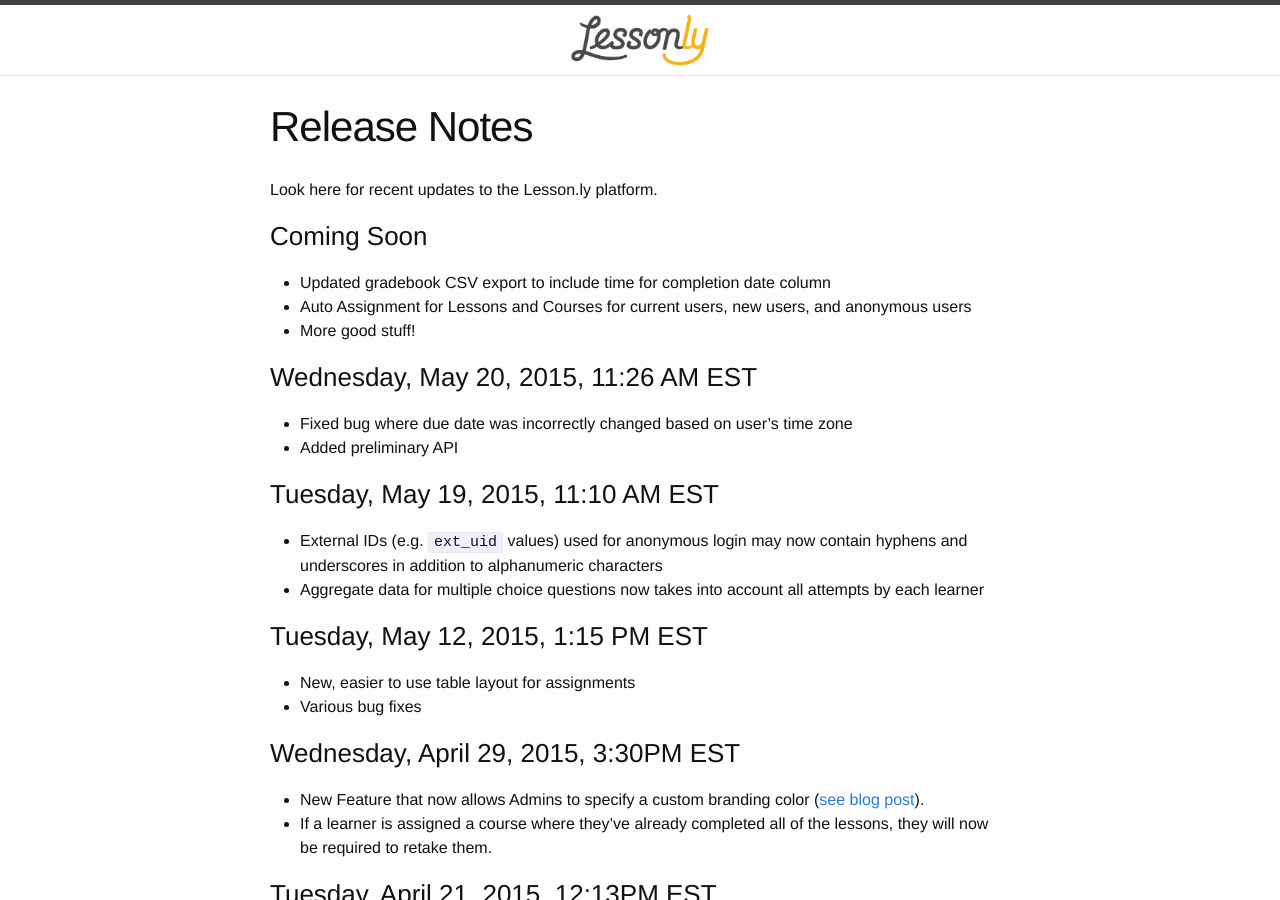
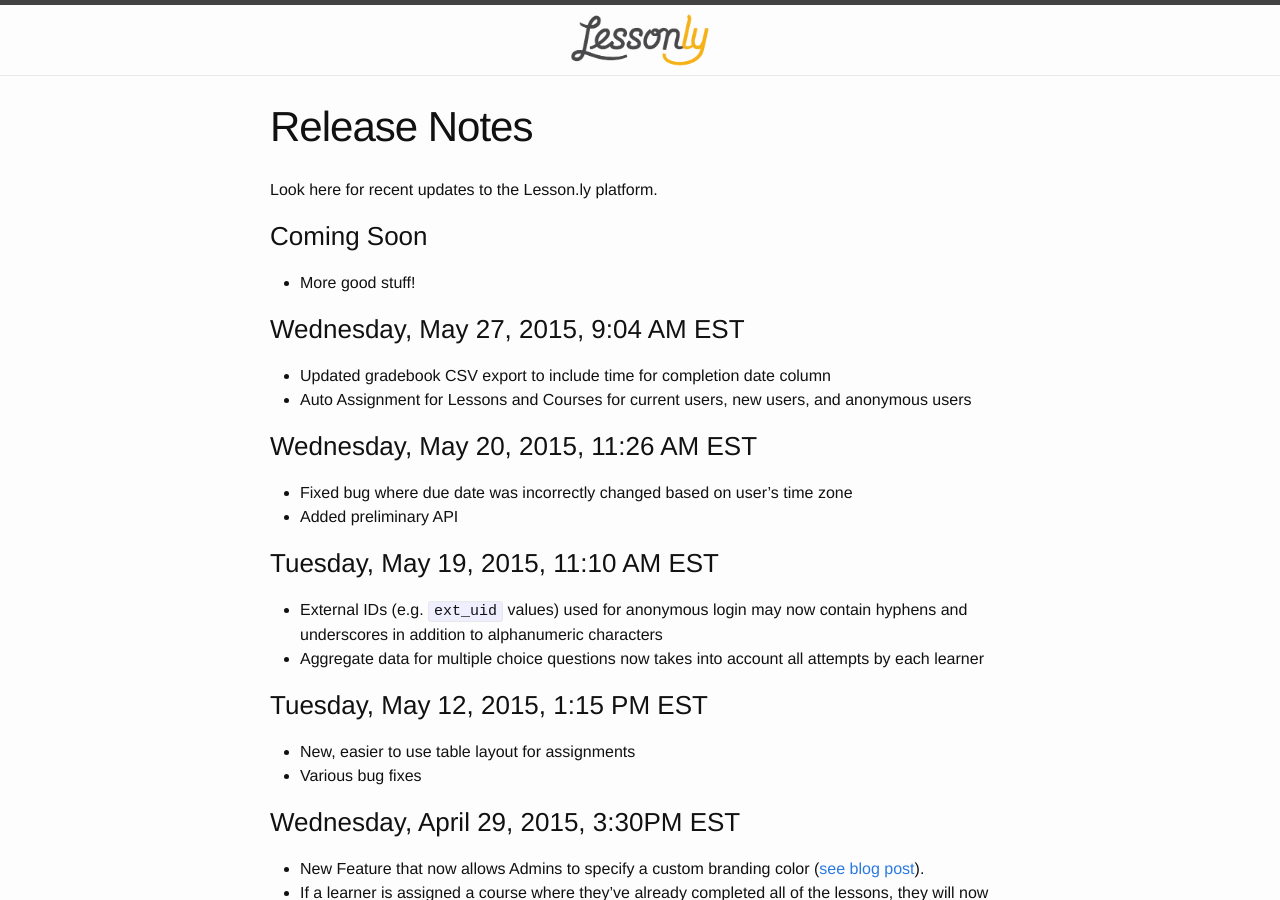
Before and after one commit to isabella232/lessonly.github.io, a Jekyll site: the page built from release-notes.md, in a window 1280 px wide and 900 px high. Built offline with Jekyll 4.4.1, drawn with Linux system fonts in a browser that asks for light colours.

Commit message:
New release

```diff
--- a/release-notes.md
+++ b/release-notes.md
@@ -8,9 +8,12 @@
 
 ### Coming Soon
 
+- More good stuff!
+
+### Wednesday, May 27, 2015, 9:04 AM EST
+
 - Updated gradebook CSV export to include time for completion date column
 - Auto Assignment for Lessons and Courses for current users, new users, and anonymous users
-- More good stuff!
 
 ### Wednesday, May 20, 2015, 11:26 AM EST
 
```
